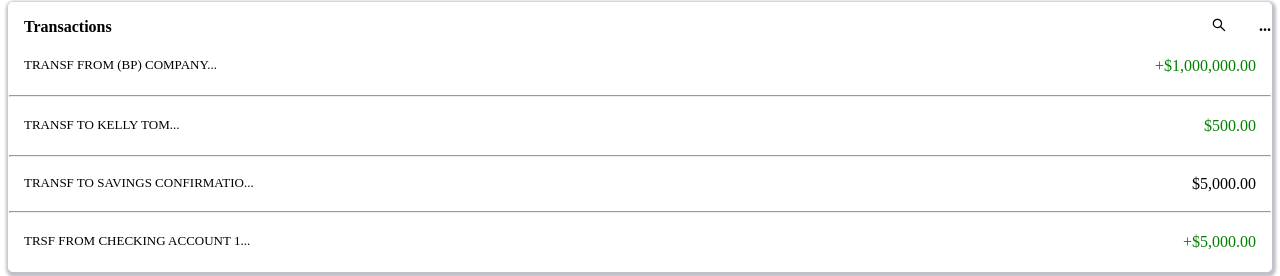
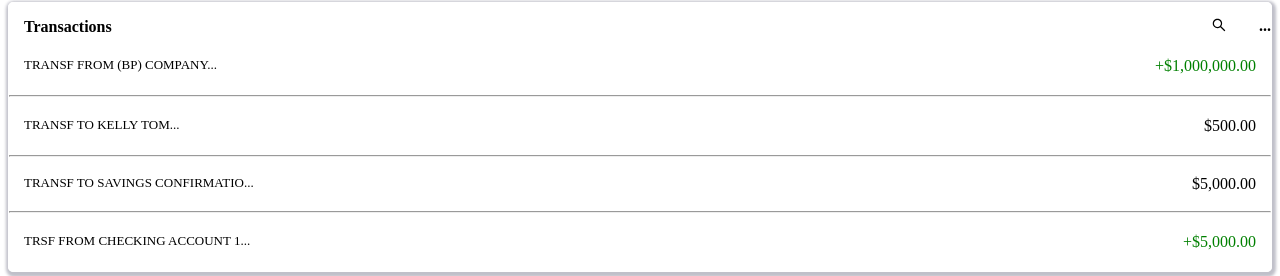
Before and after one commit to onoriode8/Text, a React (Create React App) app: page / in a window 1280 px wide. Shown: the part 906-1182 px from the top of the page. Built offline with nearby package versions, Linux system fonts and the light colour scheme.

Commit message:
change from red to default color

```diff
--- a/src/containers/Accounts/Details/Transaction.js
+++ b/src/containers/Accounts/Details/Transaction.js
@@ -21,7 +21,7 @@ const transaction = () => (
         <hr />
         <div style={{display: "flex", justifyContent: "space-between",margin: '20px 15px'}}>
           <div style={{fontSize: '13px'}}>TRANSF TO KELLY TOM...</div>
-          <div style={{color: 'green', fontSize: '1em'}}>$500.00</div>
+          <div style={{fontSize: '1em'}}>$500.00</div>
         </div>
         <hr />
         <div style={{display: "flex", justifyContent: "space-between", margin: '18px 15px'}}>
```
